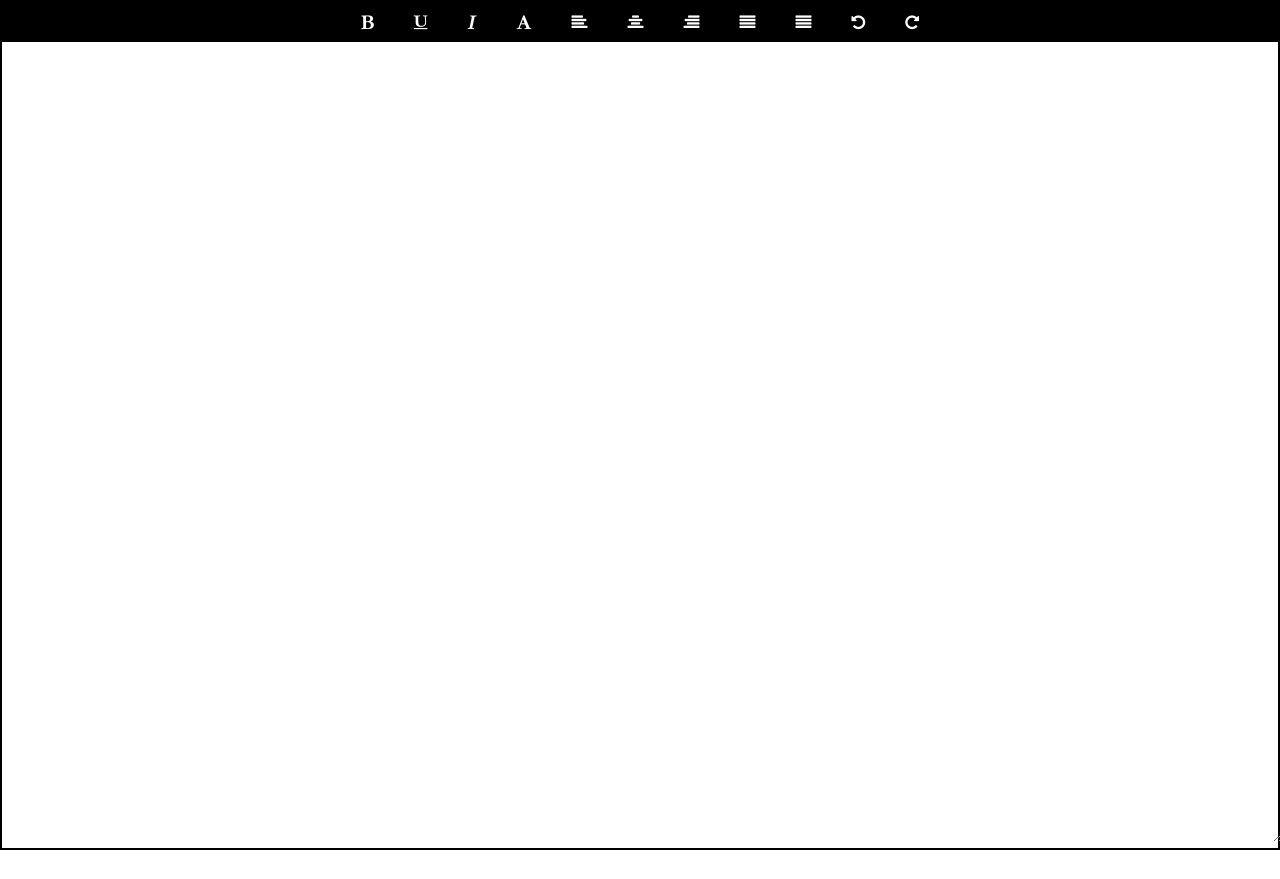
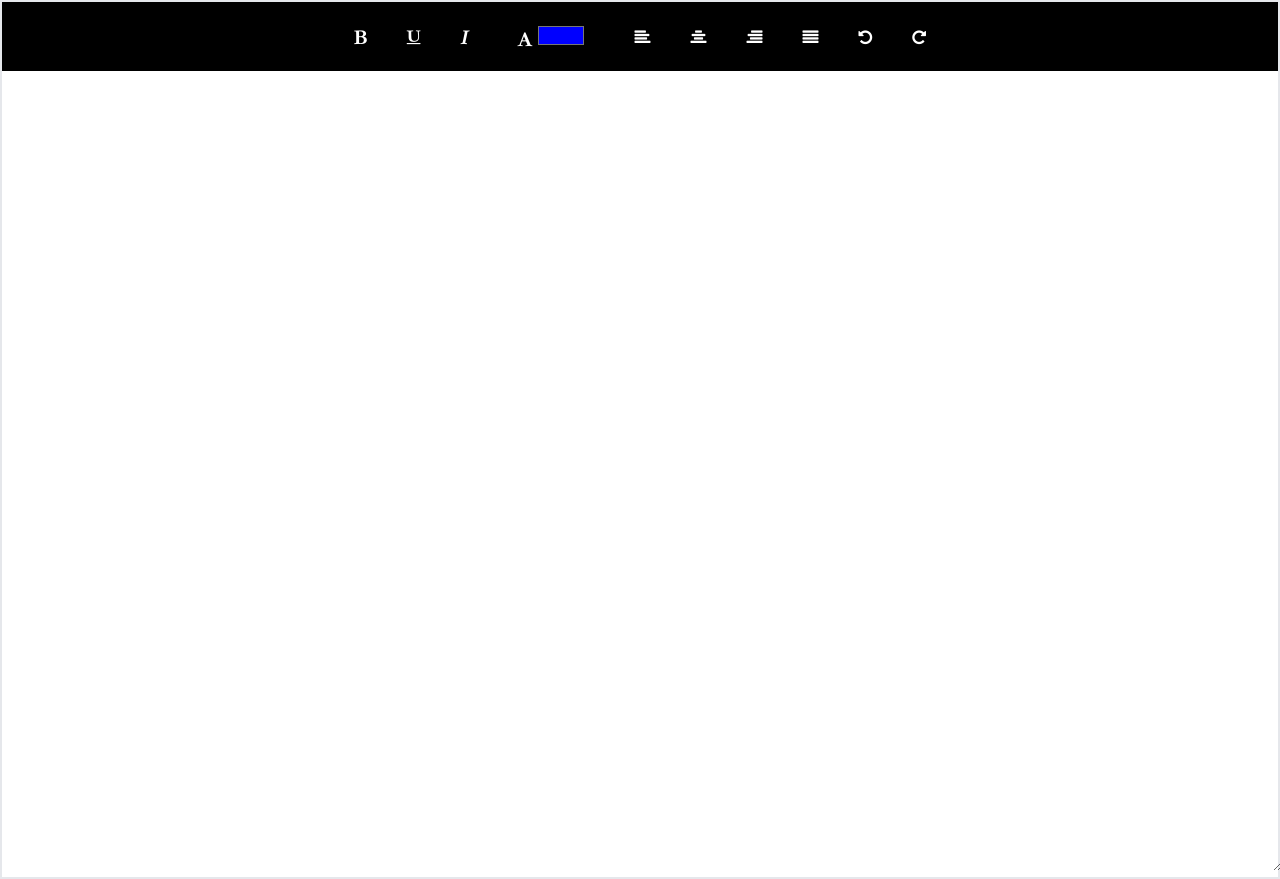
Before and after one commit to DhanushkaSa/Text_Editor, a plain HTML site: page index.html in a window 1280 px wide. Before the commit the page ends 850 px from the top, so only its background shows below. Drawn offline with nearby package versions, Linux system fonts and the light colour scheme; files whose address does not match are found by name.

Commit message:
calling javascript functions for bold,italic,underline,aligns and text color

```diff
--- a/index.html
+++ b/index.html
@@ -5,35 +5,71 @@
     <meta charset="UTF-8">
     <meta name="viewport" content="width=device-width, initial-scale=1.0">
     <script src="https://cdn.jsdelivr.net/npm/@tailwindcss/browser@4"></script>
+    <script src="https://cdn.tailwindcss.com"></script>
+    <script src="main.js"></script>
     <link rel="stylesheet"
         href="C:\Users\User\OneDrive\Documents\Uni Lecture Note\ICT Lecture note\Neranjan Sir 2 semester Web Application\Assignment\TextEditor\font-awesome-4.7.0\css\font-awesome.min.css">
-    <title>Document</title>
+
+    <title>Simple Text Editor</title>
 </head>
 
 
 <body>
-    <script>
-        function bold() {
-            console.log("This is bold")
-        }
-    </script>
+
+
+
+
+
     <div class="border-2  ">
         <div class="flex justify-center bg-black p-3">
-            <i class="fa fa-bold px-5 text-white hover:text-gray-400 cursor-pointer" aria-hidden="true"
-                onClick="bold()"></i>
-            <i class="fa fa-underline px-5 text-white hover:text-gray-400 cursor-pointer" aria-hidden="true"></i>
-            <i class="fa fa-italic px-5 text-white hover:text-gray-400 cursor-pointer" aria-hidden="true"></i>
-            <i class="fa fa-font px-5 text-white hover:text-gray-400 cursor-pointer" aria-hidden="true"></i>
-            <i class="fa fa-align-left px-5 text-white hover:text-gray-400 cursor-pointer" aria-hidden="true"></i>
-            <i class="fa fa-align-center px-5 text-white hover:text-gray-400 cursor-pointer" aria-hidden="true"></i>
-            <i class="fa fa-align-right px-5 text-white hover:text-gray-400 cursor-pointer" aria-hidden="true"></i>
-            <i class="fa fa-align-justify px-5 text-white hover:text-gray-400 cursor-pointer" aria-hidden="true"></i>
-            <i class="fa fa-align-justify px-5 text-white hover:text-gray-400 cursor-pointer" aria-hidden="true"></i>
-            <i class="fa fa-undo px-5 text-white hover:text-gray-400 cursor-pointer" aria-hidden="true"></i>
-            <i class="fa fa-repeat px-5 text-white hover:text-gray-400 cursor-pointer" aria-hidden="true"></i>
+            <button class="focus: outline-2 focus:outline-white " onclick="bold()"><i
+                    class="fa fa-bold px-5 text-white hover:text-gray-400 cursor-pointer"
+                    aria-hidden="true"></i></button>
+
+            <button class="focus: outline-2 focus:outline-white" onclick="underline()"><i
+                    class="fa fa-underline px-5 text-white hover:text-gray-400 cursor-pointer focus:outline-2 focus:outline-white"
+                    aria-hidden="true"></i></button>
+
+            <button class="focus: outline-2 focus:outline-white" onclick="italic()"><i
+                    class="fa fa-italic px-5 text-white hover:text-gray-400 cursor-pointer"
+                    aria-hidden="true"></i></button>
+
+
+            <button class="focus:outline-2 focus:outline-white  p-2 rounded" onclick="colorChange()">
+                <i class="fa fa-font px-5 text-white hover:text-gray-400 cursor-pointer" aria-hidden="true">
+                    <input type="color" id="color" value="#0000ff" class="border:none"></i>
+            </button>
+
+
+
+            <button class="focus: outline-2 focus:outline-white" onclick="leftAlign()"><i
+                    class="fa fa-align-left px-5 text-white hover:text-gray-400 cursor-pointer"
+                    aria-hidden="true"></i></button>
+
+            <button class="focus: outline-2 focus:outline-white" onclick="centerAlign()"><i
+                    class="fa fa-align-center px-5 text-white hover:text-gray-400 cursor-pointer"
+                    aria-hidden="true"></i></button>
+
+            <button class="focus: outline-2 focus:outline-white" onclick="rightAlign()"><i
+                    class="fa fa-align-right px-5 text-white hover:text-gray-400 cursor-pointer"
+                    aria-hidden="true"></i></button>
+
+            <button class="focus: outline-2 focus:outline-white" onclick="justifyAlign()"><i
+                    class="fa fa-align-justify px-5 text-white hover:text-gray-400 cursor-pointer"
+                    aria-hidden="true"></i></button>
+
+
+
+            <button class="focus: outline-2 focus:outline-white"><i
+                    class="fa fa-undo px-5 text-white hover:text-gray-400 cursor-pointer"
+                    aria-hidden="true"></i></button>
+
+            <button class="focus: outline-2 focus:outline-white"><i
+                    class="fa fa-repeat px-5 text-white hover:text-gray-400 cursor-pointer"
+                    aria-hidden="true"></i></button>
         </div>
         <div>
-            <textarea type="text" class="w-screen h-screen outline-none p-5"></textarea>
+            <textarea type="text" id="fonts" class="w-screen h-screen outline-none p-5"></textarea>
         </div>
 
     </div>
--- /dev/null
+++ b/main.js
@@ -0,0 +1,63 @@
+function bold() {
+    const texts = document.getElementById("fonts");
+    if (texts.style.fontWeight === "bold") {
+        texts.style.fontWeight = "normal";
+
+    } else {
+        texts.style.fontWeight = "bold";
+
+
+    }
+}
+
+function underline() {
+    const texts = document.getElementById("fonts");
+    if (texts.style.textDecoration == "underline") {
+        texts.style.textDecoration = "none";
+
+    } else {
+        texts.style.textDecoration = "underline";
+
+
+    }
+}
+
+function italic() {
+    const texts = document.getElementById("fonts");
+    if (texts.style.fontStyle == "italic") {
+        texts.style.fontStyle = "normal";
+
+    } else {
+        texts.style.fontStyle = "italic";
+
+
+    }
+}
+
+function leftAlign() {
+    const texts = document.getElementById("fonts");
+    texts.style.textAlign = "left";
+}
+
+function centerAlign() {
+    const texts = document.getElementById("fonts");
+    texts.style.textAlign = "center";
+}
+
+function rightAlign() {
+    const texts = document.getElementById("fonts");
+    texts.style.textAlign = "right";
+}
+
+function justifyAlign() {
+    const texts = document.getElementById("fonts");
+    texts.style.textAlign = "justify";
+
+}
+
+function colorChange(){
+    const texts = document.getElementById("fonts");
+    const colors=document.getElementById("color").value;
+    texts.style.color=colors;
+
+}
```
